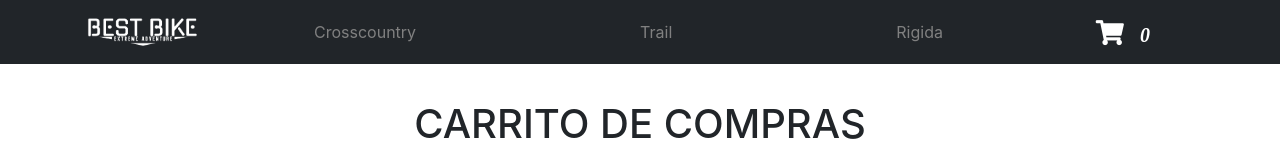
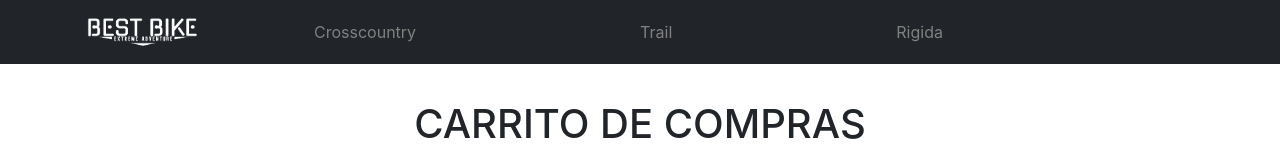
Before and after one commit to armandorivasv-dev/app-bestbike, a React (Create React App) app: page /cart in a window 1280 px wide. Shown: the top 160 px of the page. Built offline with nearby package versions, Linux system fonts and the light colour scheme.

Commit message:
ajustes en cart.js

```diff
--- a/src/components/Cart/Cart.js
+++ b/src/components/Cart/Cart.js
@@ -5,6 +5,8 @@ import { Link } from 'react-router-dom';
 
 const Cart = () => {
   const { cart, removeItem, clearCart, getTotal } = useContext(CartContext)
+
+
 
   if (cart.length=== 0){
     return(
@@ -25,7 +27,6 @@ const Cart = () => {
         {cart.map(prod =>
         <div className='container' key={prod.id}>
             <div className='row' >
-            <div className='col'><img src={prod.img} alt={prod.name} /></div>
             <div className='col'>{prod.name}</div>
             <div className='col'>{prod.quantity}</div>
             <div className='col'>{prod.price} </div>
--- a/src/components/cartwidget/CartWidget.js
+++ b/src/components/cartwidget/CartWidget.js
@@ -1,15 +1,23 @@
 import { useContext } from "react";
 import CartContext from "../../context/CartContext";
 import { Link } from 'react-router-dom';
+import '../navbar/NavBar.css';
 
 
 const CartWidget = () => {
 
-  const { getQuantity } = useContext(CartContext)
+  const { getQuantity, cart } = useContext(CartContext)
 
+
+  if (cart.length=== 0){
+    return(
+      <div></div>
+    )
+
+  }
   return(
     <div className='row justify-content-center align-items-center'>
-      <Link className='fas fa-shopping-cart carrito-boton' to='/cart'> <i className='carrito-contador'>{ getQuantity() } </i></Link>
+      <Link className='fas fa-shopping-cart carrito-boton' to='/cart'> <i className='carrito-contador'> { getQuantity() } </i></Link>
     </div>
   )
 };
--- a/src/components/navbar/NavBar.css
+++ b/src/components/navbar/NavBar.css
@@ -21,7 +21,7 @@
 /*contador*/
 .carrito-contador{
   font-size: 20px;
-  padding: 10px;
+  margin-left: 5px;
 }
 
 .activeOption{
```
